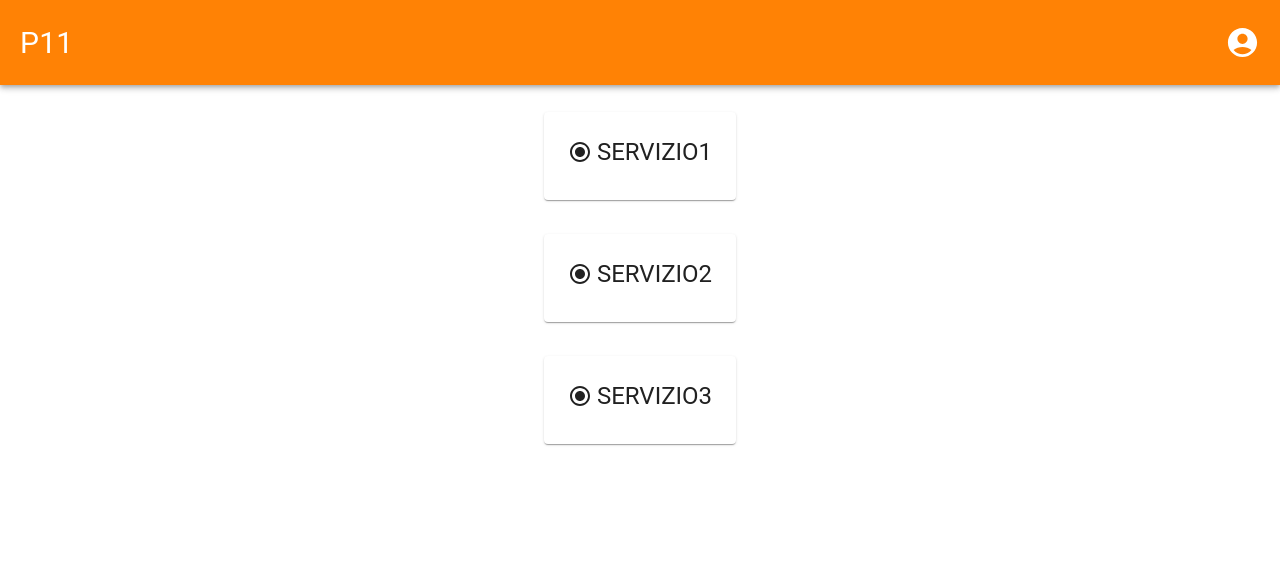
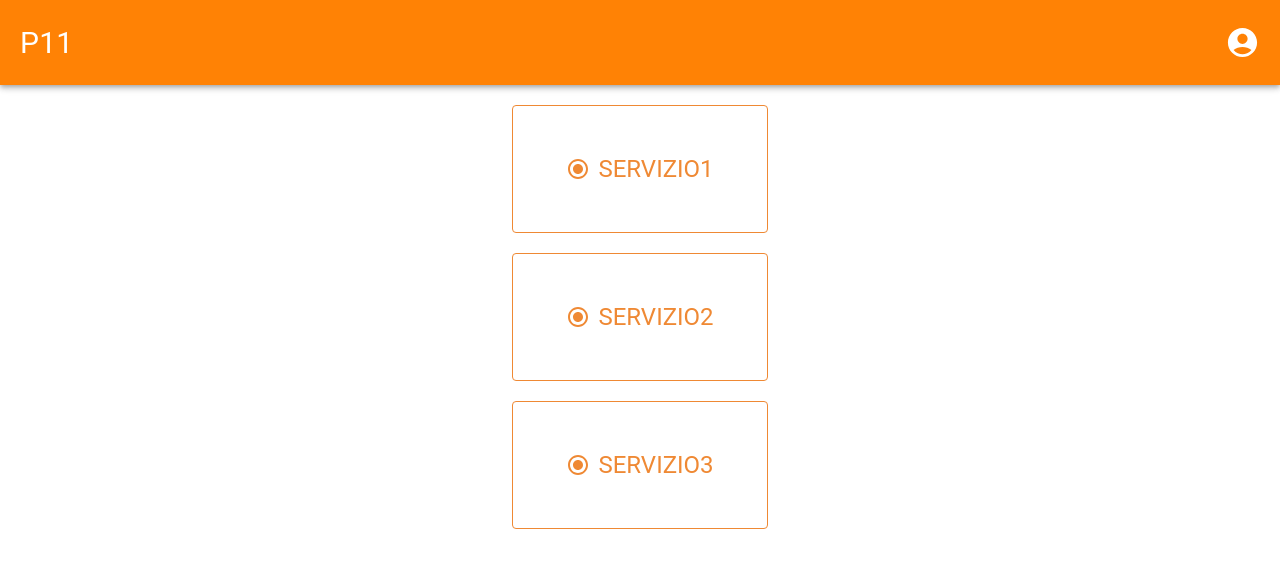
Before and after one commit to Frabari/OQM-p11, a React (Create React App) app in the folder frontend/: page /totem in a window 1280 px wide. Shown: the top 568 px of the page. Built offline with nearby package versions, Linux system fonts and the light colour scheme.

Commit message:
feat: add snackbar and update service buttons

```diff
--- a/frontend/src/App.css
+++ b/frontend/src/App.css
@@ -28,6 +28,27 @@
   color: #61dafb;
 }
 
+#service-button {
+  width: 256px;
+  height: 128px;
+  color: rgb(239, 137, 52);
+  border-color: rgb(239, 137, 52);
+  justify-content: center;
+  font-size: 24px;
+}
+
+#service-button:hover {
+  background-color: rgba(239, 137, 52, 0.1);
+}
+
+#success-alert {
+  font-size: 24px;
+  width: 256px;
+  height: 64px;
+  justify-content: center;
+  align-content: center;
+}
+
 @keyframes App-logo-spin {
   from {
     transform: rotate(0deg);
--- a/frontend/src/components/Service.tsx
+++ b/frontend/src/components/Service.tsx
@@ -5,24 +5,64 @@ import {
   Typography,
   Container,
   Button,
+  Alert,
+  Snackbar,
 } from '@mui/material';
 import RadioButtonCheckedIcon from '@mui/icons-material/RadioButtonChecked';
+import React, { useState } from 'react';
 
 export default function Service(props: any) {
+  const [open, setOpen] = useState(false);
+  const [num, setNum] = useState(0);
+
+  const handleClick = () => {
+    setOpen(true);
+    setNum((old) => old + 1);
+  };
+
+  const handleClose = (event?: React.SyntheticEvent, reason?: string) => {
+    if (reason === 'clickaway') {
+      return;
+    }
+
+    setOpen(false);
+  };
+
   return (
     <Container style={{ marginTop: 20 }}>
-      <Button>
-        <Card style={{ marginBlock: 1 }}>
-          <CardContent>
-            <CardActions disableSpacing>
-              <RadioButtonCheckedIcon style={{ marginRight: 5 }} />
-              <Typography variant="h5" component="div">
-                {props.name}
-              </Typography>
-            </CardActions>
-          </CardContent>
-        </Card>
+      <Button id="service-button" variant="outlined" onClick={handleClick}>
+        {/*<Card style={{ marginBlock: 1 }}>*/}
+        {/*  <CardContent>*/}
+        {/*    <CardActions disableSpacing>*/}
+        <Typography variant="h5">
+          <RadioButtonCheckedIcon
+            style={{ position: 'relative', top: 4, marginRight: 8 }}
+          />
+          {props.name}
+        </Typography>
+        {/*    </CardActions>*/}
+        {/*  </CardContent>*/}
+        {/*</Card>*/}
       </Button>
+      <Snackbar
+        anchorOrigin={{ vertical: 'bottom', horizontal: 'center' }}
+        open={open}
+        autoHideDuration={2000}
+        onClose={handleClose}
+      >
+        <Alert
+          id="success-alert"
+          icon={false}
+          severity="success"
+          sx={{ width: '100%' }}
+        >
+          {props.name + ' ' + num}
+        </Alert>
+      </Snackbar>
     </Container>
   );
 }
+
+function ShowTicket() {
+  return;
+}
```
